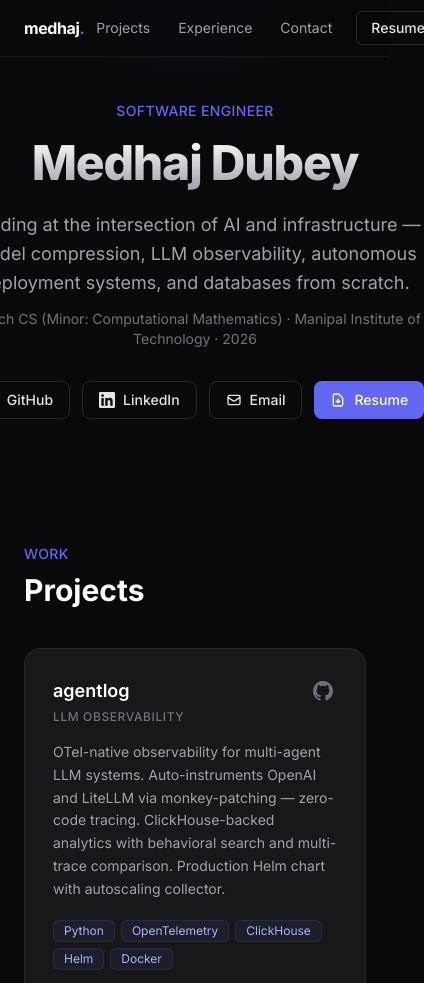
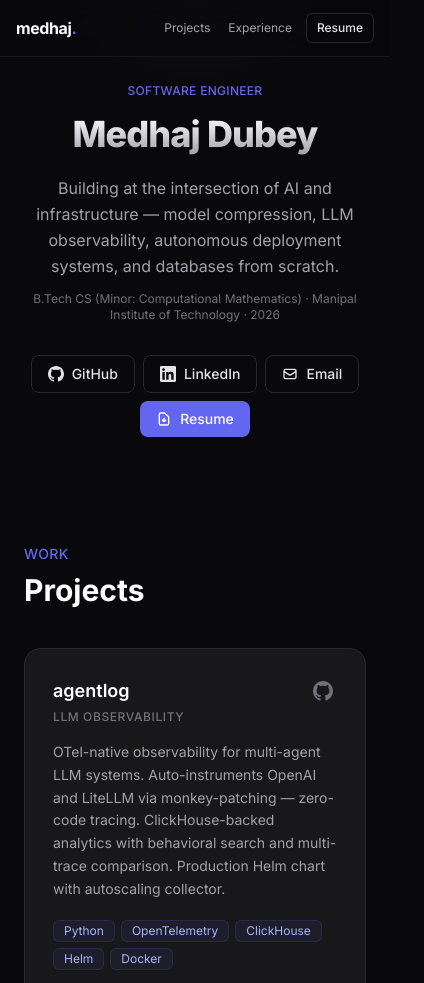
Before and after one commit to Medhaj-ops/portfolio, a plain HTML site: page index.html in a window 390 px wide. Shown: the top 983 px of the page, 424 px wide, since content can reach past the window. Drawn offline with nearby package versions, Linux system fonts and the light colour scheme.

Commit message:
Fix mobile responsiveness

```diff
--- a/index.html
+++ b/index.html
@@ -114,32 +114,32 @@
 
     <!-- Nav -->
     <nav class="fixed top-0 w-full z-50 bg-bg/70 backdrop-blur-xl border-b border-border/50">
-        <div class="max-w-6xl mx-auto px-6 h-14 flex justify-between items-center">
+        <div class="max-w-6xl mx-auto px-4 sm:px-6 h-14 flex justify-between items-center">
             <a href="#" class="font-bold text-base tracking-tight">medhaj<span class="text-accent">.</span></a>
-            <div class="flex items-center gap-1">
-                <a href="#projects" class="px-3 py-1.5 text-sm text-muted hover:text-white rounded-md hover:bg-surface transition-all">Projects</a>
-                <a href="#experience" class="px-3 py-1.5 text-sm text-muted hover:text-white rounded-md hover:bg-surface transition-all">Experience</a>
-                <a href="#contact" class="px-3 py-1.5 text-sm text-muted hover:text-white rounded-md hover:bg-surface transition-all">Contact</a>
-                <a href="./assets/Medhaj_Resume.pdf" target="_blank" class="ml-2 px-3.5 py-1.5 text-sm font-medium rounded-md btn-ghost">Resume</a>
+            <div class="flex items-center gap-0.5 sm:gap-1">
+                <a href="#projects" class="px-2 sm:px-3 py-1.5 text-xs sm:text-sm text-muted hover:text-white rounded-md hover:bg-surface transition-all">Projects</a>
+                <a href="#experience" class="px-2 sm:px-3 py-1.5 text-xs sm:text-sm text-muted hover:text-white rounded-md hover:bg-surface transition-all">Experience</a>
+                <a href="#contact" class="px-2 sm:px-3 py-1.5 text-xs sm:text-sm text-muted hover:text-white rounded-md hover:bg-surface transition-all hidden sm:block">Contact</a>
+                <a href="./assets/Medhaj_Resume.pdf" target="_blank" class="ml-1 sm:ml-2 px-2.5 sm:px-3.5 py-1.5 text-xs sm:text-sm font-medium rounded-md btn-ghost">Resume</a>
             </div>
         </div>
     </nav>
 
     <!-- Hero -->
-    <section class="relative min-h-[55vh] flex items-center justify-center px-6 hero-gradient">
+    <section class="relative min-h-[55vh] flex items-center justify-center px-4 sm:px-6 hero-gradient">
         <div class="max-w-2xl text-center pt-14">
             <div class="animate-fade-in">
-                <p class="text-sm font-medium text-accent mb-4 tracking-wide uppercase">Software Engineer</p>
-                <h1 class="text-5xl md:text-7xl font-extrabold name-gradient mb-5 tracking-tight leading-[1.1]">Medhaj Dubey</h1>
-                <p class="text-lg text-muted max-w-xl mx-auto mb-3 leading-relaxed">
+                <p class="text-xs sm:text-sm font-medium text-accent mb-4 tracking-wide uppercase">Software Engineer</p>
+                <h1 class="text-4xl sm:text-5xl md:text-7xl font-extrabold name-gradient mb-5 tracking-tight leading-[1.1]">Medhaj Dubey</h1>
+                <p class="text-base sm:text-lg text-muted max-w-xl mx-auto mb-3 leading-relaxed px-2">
                     Building at the intersection of AI and infrastructure — model compression,
                     LLM observability, autonomous deployment systems, and databases from scratch.
                 </p>
-                <p class="text-sm text-muted-dim mb-8">
+                <p class="text-xs sm:text-sm text-muted-dim mb-8 px-2">
                     B.Tech CS (Minor: Computational Mathematics) · Manipal Institute of Technology · 2026
                 </p>
             </div>
-            <div class="flex justify-center gap-3 animate-fade-in" style="animation-delay: 0.2s; opacity: 0;">
+            <div class="flex flex-wrap justify-center gap-2 sm:gap-3 animate-fade-in px-2" style="animation-delay: 0.2s; opacity: 0;">
                 <a href="https://github.com/Medhaj-ops" target="_blank" class="inline-flex items-center gap-2 px-4 py-2 rounded-lg btn-ghost text-sm font-medium">
                     <svg class="w-4 h-4" fill="currentColor" viewBox="0 0 24 24"><path d="M12 0c-6.626 0-12 5.373-12 12 0 5.302 3.438 9.8 8.207 11.387.599.111.793-.261.793-.577v-2.234c-3.338.726-4.033-1.416-4.033-1.416-.546-1.387-1.333-1.756-1.333-1.756-1.089-.745.083-.729.083-.729 1.205.084 1.839 1.237 1.839 1.237 1.07 1.834 2.807 1.304 3.492.997.107-.775.418-1.305.762-1.604-2.665-.305-5.467-1.334-5.467-5.931 0-1.311.469-2.381 1.236-3.221-.124-.303-.535-1.524.117-3.176 0 0 1.008-.322 3.301 1.23.957-.266 1.983-.399 3.003-.404 1.02.005 2.047.138 3.006.404 2.291-1.552 3.297-1.23 3.297-1.23.653 1.653.242 2.874.118 3.176.77.84 1.235 1.911 1.235 3.221 0 4.609-2.807 5.624-5.479 5.921.43.372.823 1.102.823 2.222v3.293c0 .319.192.694.801.576 4.765-1.589 8.199-6.086 8.199-11.386 0-6.627-5.373-12-12-12z"/></svg>
                     GitHub
```
